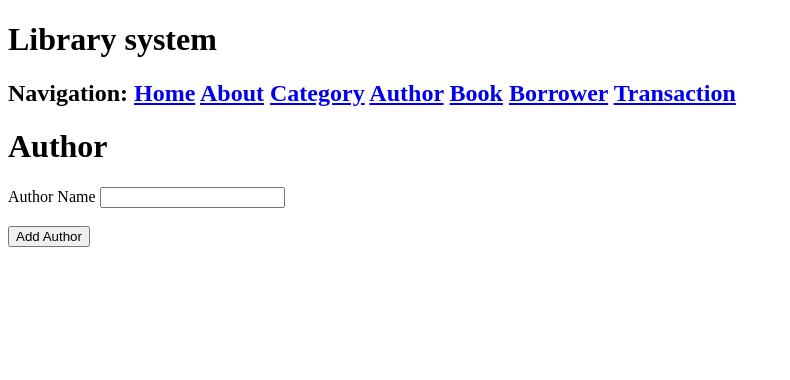
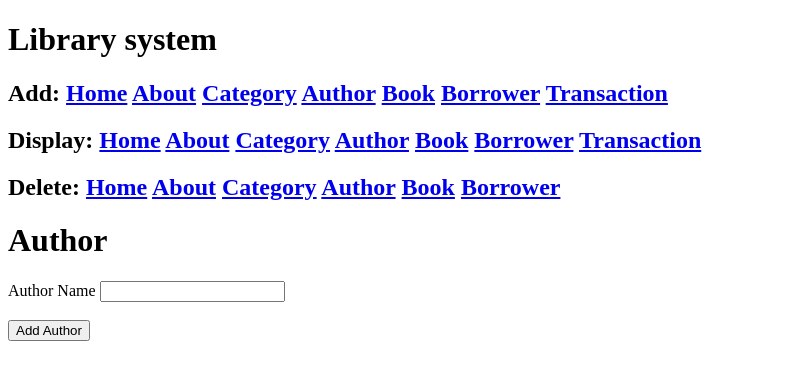
Before and after one commit to rabdallah-99/library-system, a Flask app: page /author in a window 1280 px wide. Shown: the top 380 px of the page, without its empty margins (0-790 px from the left). Run offline with Flask 2, Linux system fonts and the light colour scheme; parts of the project's set-up code (start-up, migrations or seed data) failed here and were passed over.

Commit message:
RA: solving some errors

```diff
--- a/application/forms.py
+++ b/application/forms.py
@@ -83,7 +83,7 @@ class DeleteBook(FlaskForm) :
     submit = SubmitField('Delete')
 
 class DeleteBorrower(FlaskForm) :
-    author_id = SelectField('borrower Name', coerce=int)
+    borrower_id = SelectField('borrower Name', coerce=int)
     submit = SubmitField('Delete')
 
 class UpdateCategory(FlaskForm):
@@ -95,3 +95,15 @@ class UpdateAuthor(FlaskForm):
     author_id = SelectField('Author Name', coerce=int)
     author_name = StringField('New Name', validators=[DataRequired()])
     submit = SubmitField('Update')
+class UpdateBorrower(FlaskForm):
+    borrower_id = SelectField('Borrower Name', coerce=int)
+    borrower_name = StringField('New Name', validators=[DataRequired()])
+    borrower_bdate = DateField('Birthday date',format='%Y-%m-%d')
+    borrower_phone = StringField('Borrower phone')
+    submit = SubmitField('Update')
+
+class UpdateBook(FlaskForm):
+    book_id = SelectField('Book Name', coerce=int)
+    price = FloatField('Book Price')
+    count = IntegerField('Book Count')
+    submit = SubmitField('Update')
--- a/application/routes.py
+++ b/application/routes.py
@@ -1,9 +1,8 @@
 from flask import Flask, render_template, request
 from application import app, db, conn
-from sqlalchemy import update
-from application.forms import AddCategory, AddAuthor, LogInForm, SignUpForm, AddBook, AddBorrower, AddTransaction, DeleteCategory, DeleteAuthor, DeleteBook, DeleteBorrower, UpdateCategory, UpdateAuthor
+from application.forms import AddCategory, AddAuthor, LogInForm, SignUpForm, AddBook, AddBorrower, AddTransaction, DeleteCategory, DeleteAuthor, DeleteBook, DeleteBorrower, UpdateCategory, UpdateAuthor, UpdateBook, UpdateBorrower
 from application.models import Category, Author, Borrower, Login, Books, Transaction
-import datetime
+
 
 @app.route('/category', methods=['GET', 'POST'])
 def add_category():
@@ -51,9 +50,10 @@ def addBorrower():
         db.session.commit()
     return render_template('borrower.html', title='borrower', form=form)
 
-@app.route('/transaction', methods=['GET','POST'])
+
+@app.route('/transaction', methods=['GET', 'POST'])
 def addtransaction():
-    form=AddTransaction()
+    form = AddTransaction()
     cursor = conn.cursor()
     cursor.execute('SELECT borrower_id,borrower_name FROM borrower')
     joblist = cursor.fetchall()
@@ -61,12 +61,13 @@ def addtransaction():
     cursor.execute('SELECT book_id,book_name FROM books')
     joblist1 = cursor.fetchall()
     form.book_id.choices = [(h[0], h[1]) for h in joblist1]
-    form.status.choices = [('O','OUT'),('L','Late'),('R', 'Returned')]
+    form.status.choices = [('O', 'OUT'), ('L', 'Late'), ('R', 'Returned')]
     if form.validate_on_submit():
         new_transaction = Transaction(transaction_id=0, borrower_id=form.borrower_id.data,book_id=form.book_id.data, borrow_date=form.borrow_date.data, return_date=form.return_date.data, status=form.status.data)
         db.session.add(new_transaction)
         db.session.commit()
     return render_template("transaction.html", joblist=joblist, joblist1=joblist1, form=form)
+
 
 @app.route('/read')
 def readcategory():
@@ -103,13 +104,13 @@ def readbook():
     for book in all_books:
         book_string += "<br>" +str(book.book_id) + book.book_name +"\t"+ str(book.author_id) +"\t"+ str(book.category_id) +"\t"+ str(book.price) + "\t" + str(book.count)
     return  book_string
-@app.route('/transaction')
+@app.route('/readtransaction')
 def readtransaction():
     all_transaction = Transaction.query.all()
     transaction_string = ""
     for trans in all_transaction:
         transaction_string += "<br>" + str(trans.borrower_id) +"\t"+ str(trans.book_id) +"\t"+ trans.borrow_date.strftime("%m%d%Y") +"\t"+ trans.return_date.strftime("%m%d%Y") + "\t" + trans.status
-    return  transaction_string
+    return  render_template('display.html', title='transactions',data=all_transaction,)
 
 # Route to home page
 
@@ -201,3 +202,16 @@ def update_author():
        Author.query.filter_by(author_id=form.author_id.data).update(dict(author_name=form.author_name.data))
        db.session.commit()
    return render_template("modauth.html", joblist1=joblist1, form=form)
+
+@app.route('/updatebook', methods=['GET','POST'])
+def update_book():
+   form = UpdateBook()
+   cursor = conn.cursor()
+   cursor.execute('SELECT book_id,book_name FROM books')
+   joblist1 = cursor.fetchall()
+   form.book_id.choices = [(h[0], h[1]) for h in joblist1]
+   if form.validate_on_submit():
+       Books.query.filter_by(book_id=form.book_id.data).update(dict(count=form.count.data))
+       Books.query.filter_by(book_id=form.book_id.data).update(dict(price=form.price.data))
+       db.session.commit()
+   return render_template("modbook.html", joblist1=joblist1, form=form)
--- a/application/templates/layout.html
+++ b/application/templates/layout.html
@@ -6,7 +6,7 @@
 			<h1>Library system</h1>
 		</div>
 		<div class="navbar">
-			<h2><b>Navigation:</b>
+			<h2><b>Add:</b>
 
 					<a href="{{ url_for('home') }}">Home</a>
 					<a href="{{ url_for('about') }}">About</a>
@@ -18,6 +18,31 @@
 
 			</h2>
 		</div>
+		<div class="navbar">
+			<h2><b>Display:</b>
+
+					<a href="{{ url_for('home') }}">Home</a>
+					<a href="{{ url_for('about') }}">About</a>
+					<a href="{{ url_for('readcategory') }}">Category</a>
+				    <a href="{{ url_for('readauthor') }}">Author</a>
+					<a href="{{ url_for('readbook') }}">Book</a>
+					<a href="{{ url_for('readborrower') }}">Borrower</a>
+					<a href="{{ url_for('readtransaction') }}">Transaction</a>
+
+			</h2>
+		</div>
+		<div class="navbar">
+			<h2><b>Delete:</b>
+
+					<a href="{{ url_for('home') }}">Home</a>
+					<a href="{{ url_for('about') }}">About</a>
+					<a href="{{ url_for('delete_category') }}">Category</a>
+				    <a href="{{ url_for('delete_author') }}">Author</a>
+					<a href="{{ url_for('delete_book') }}">Book</a>
+					<a href="{{ url_for('delete_borrower') }}">Borrower</a>
+
+			</h2>
+		</div>
 	</head>
 	<body>
 		{% block body_content %}
```
Also changed, not shown: application/__init__.py (+6 -6 lines), application/templates/display.html (added, +20 -0 lines), application/templates/modbook.html (added, +20 -0 lines).
